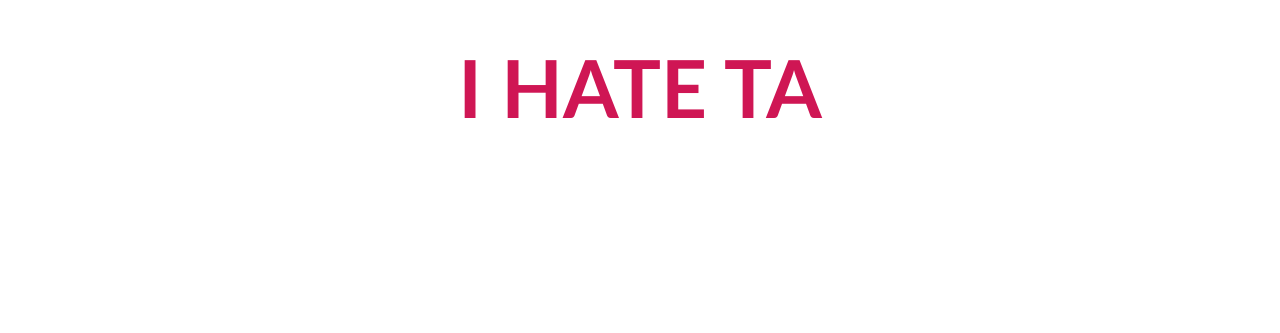
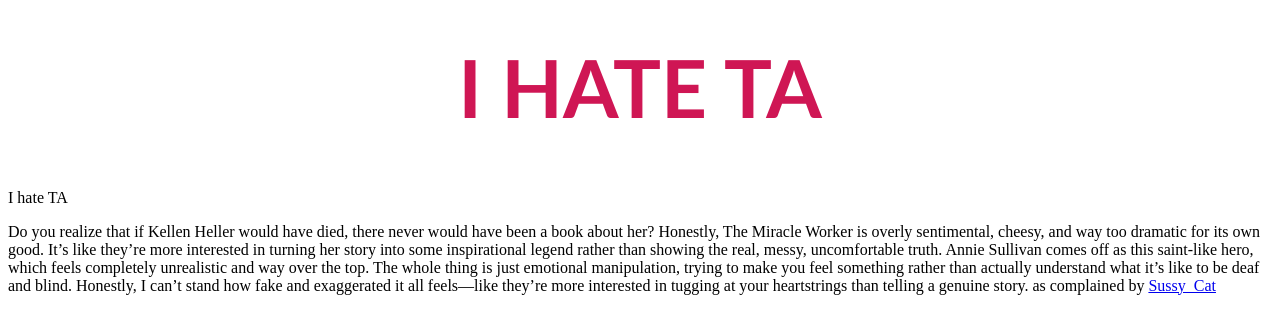
Before and after one commit to developerSussyCat/schoolrager, a plain HTML site: page index.html in a window 1280 px wide. Shown: the part 201-534 px from the top of the page. Drawn offline with Linux system fonts and the light colour scheme.

Commit message:
Update index.html

```diff
--- a/index.html
+++ b/index.html
@@ -10,5 +10,31 @@
 </head>
 <body>
     <h1>I HATE TA</h1>
+    <p class="complaint"><p class="what">I hate TA</p>
+        Do you realize that if Kellen Heller
+        would have died, there never
+        would have been a book about her?
+        Honestly, The Miracle Worker is
+        overly sentimental, cheesy,
+        and way too dramatic for its
+        own good. It’s like they’re more
+        interested in turning her story
+        into some inspirational legend
+        rather than showing the real,
+        messy, uncomfortable truth.
+        Annie Sullivan comes off as this
+        saint-like hero, which feels
+        completely unrealistic and way
+        over the top. The whole thing is
+        just emotional manipulation, trying
+        to make you feel something rather
+        than actually understand what it’s
+        like to be deaf and blind. Honestly,
+        I can’t stand how fake and exaggerated
+        it all feels—like they’re more
+        interested in tugging at your
+        heartstrings than telling a genuine story.
+        <pc lass="who">as complained by <a href="mailto:sussycat1134@outlook.com">Sussy_Cat</a></p>
+    </p>
 </body>
 </html>
```
